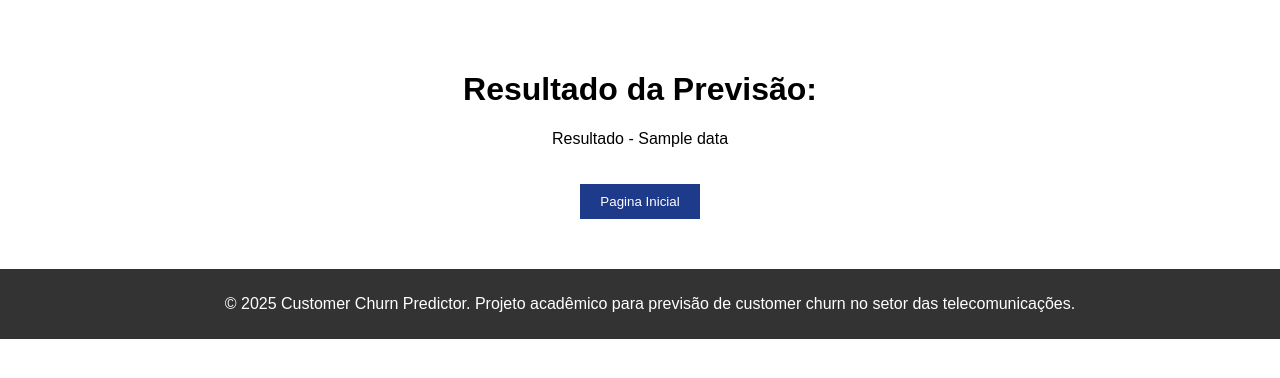
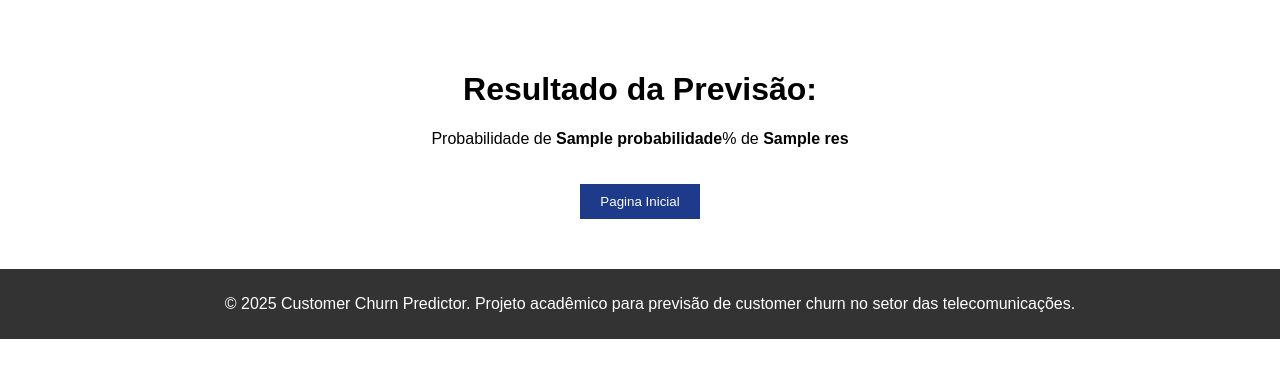
Before and after one commit to FranGoncal/ProjetoLEI, a Flask app: template Website/templates/previsao_resultado.html in a window 1280 px wide. Shown: the part 110-488 px from the top of the page. Run offline with Flask 3, Linux system fonts and the light colour scheme; the template is opened without the code that fills it: most values are stand-ins (such as "Sample title", 1, 10 or a date in 2020); parts of the project's set-up code (start-up, migrations or seed data) failed here and were passed over.

Commit message:
Apresentação das Previsões no Frontend

```diff
--- a/Website/app.py
+++ b/Website/app.py
@@ -65,13 +65,15 @@ def previsao():
 
     #Fazer previsao
     res = loaded_model.predict(X)
-    print("A previsão foi :"+ str(res))
+    proba = loaded_model.predict_proba(X)
+    probabilidade = round(proba[0][res[0]] * 100, 2)
+    print("A previsão foi :"+ str(res)+ " com probabilidade de -> "+str(proba))
 
 
     #Mandar os resultados da previsao para o frotend
     res = "Churn" if res == 1 else "Retenção"
 
-    return render_template("previsao_resultado.html", data=res)
+    return render_template("previsao_resultado.html", res=res, probabilidade=probabilidade)
 
 
 @app.route("/contacto")
--- a/Website/templates/previsao_resultado.html
+++ b/Website/templates/previsao_resultado.html
@@ -44,7 +44,7 @@
 
     <main>
         <h1>Resultado da Previsão:</h1>
-        <p>Resultado - {{ data }}</p>
+        <p>Probabilidade de <b>{{ probabilidade }}</b>% de <b>{{ res }}</b></p>
 
 
         <a href="/"><button>Pagina Inicial</button></a>
```
